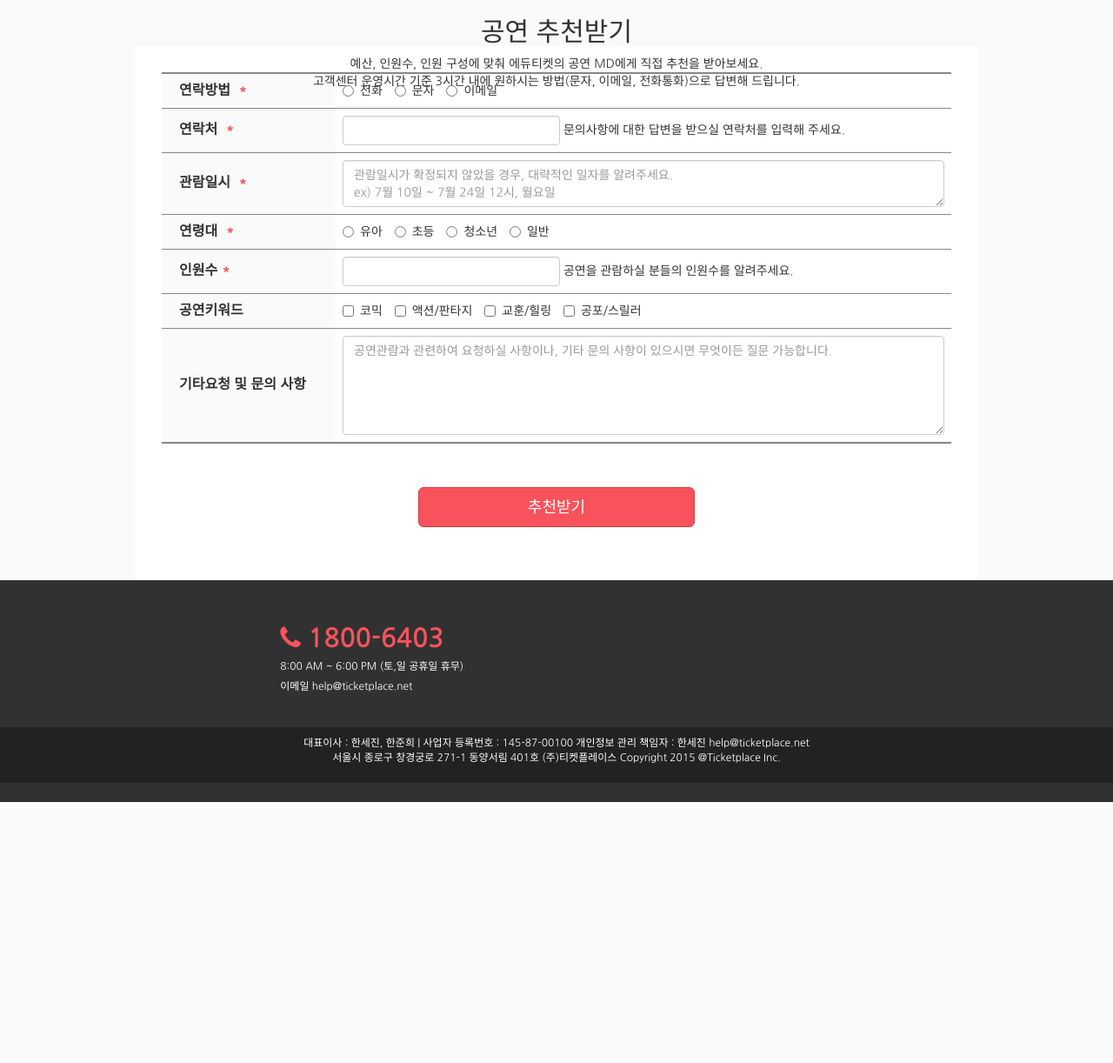
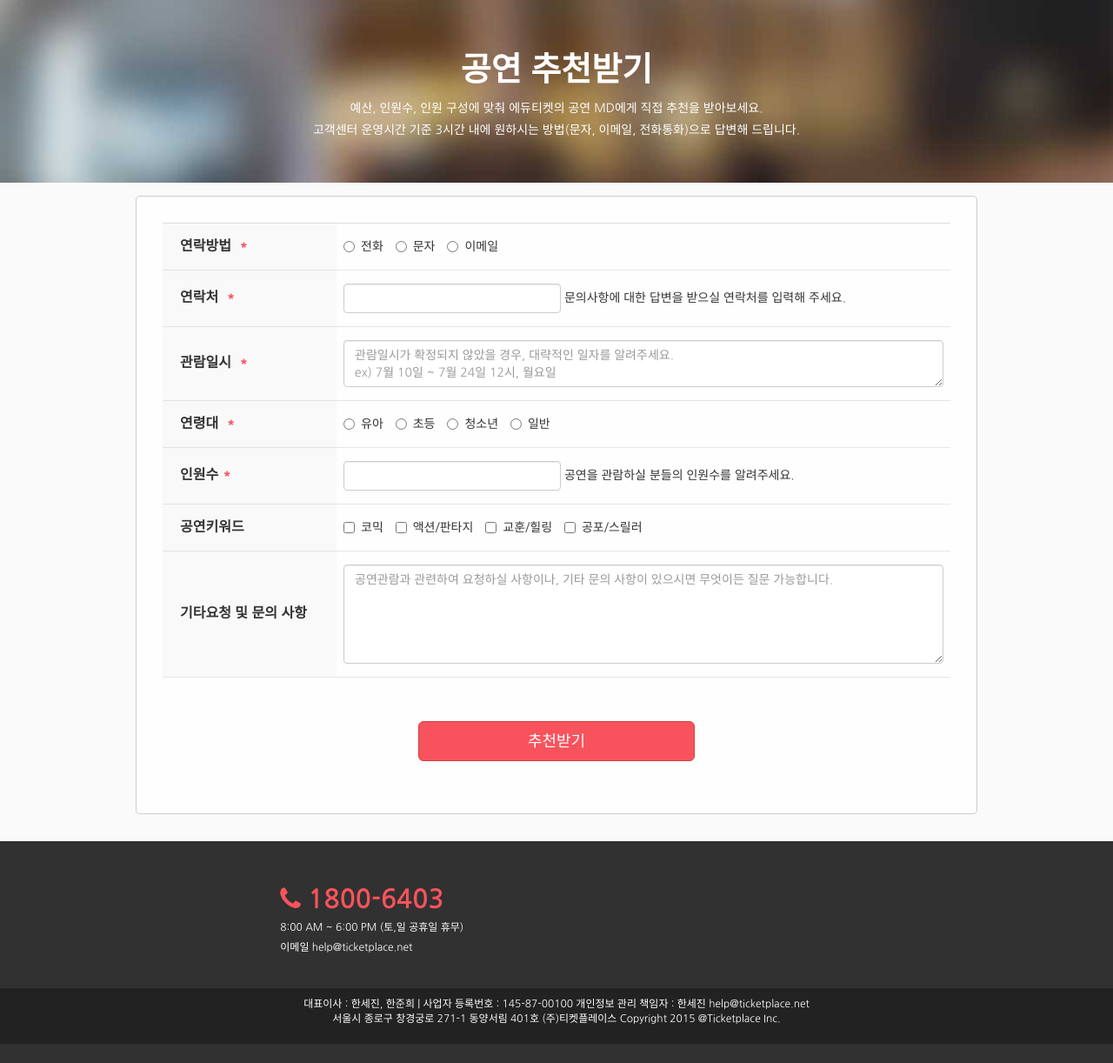
Before and after one commit to hamdoe/ticketplace, a Flask app: page /recommend/ in a window 1280 px wide. Shown: the part 65-1287 px from the top of the page at 87% size. Before the commit the page ends 987 px from the top, so only its background shows below. Run offline with Flask 2, Linux system fonts and the light colour scheme; some libraries are stand-ins or nearby versions.

Commit message:
Change email contents sent by /recommend and /reservation to be more readable. Fix css file image path

```diff
--- a/ticketplace/controllers/main.py
+++ b/ticketplace/controllers/main.py
@@ -2,6 +2,7 @@ from flask import Blueprint, current_app, redirect, render_template, request, ur
 from ticketplace.extensions import cache
 from ticketplace.models import Content, Tag
 from ticketplace.send_email import send_email
+from ticketplace.utils import construct_email_content_from_dict
 
 main = Blueprint('main', __name__)
 
@@ -49,7 +50,7 @@ def reservation(content_id):
         return redirect(url_for('main.index'))
     if request.method == 'POST':
         helpdesk_email = current_app.config.get('HELPDESK_EMAIL')
-        email_content = json.dumps(request.form, ensure_ascii=False)
+        email_content = construct_email_content_from_dict(request.form)
         send_email(helpdesk_email, '예약문의가 왔습니다.', email_content)
         return redirect(url_for('main.detail', content_id=content.id))
     return render_template('main/reservation.html', **locals())
@@ -91,6 +92,6 @@ def recommend():
     """공연 추천 페이지"""
     if request.method=="POST":
         helpdesk_email = current_app.config.get('HELPDESK_EMAIL')
-        email_content = json.dumps(request.form, ensure_ascii=False)
+        email_content = construct_email_content_from_dict(request.form)
         send_email(helpdesk_email, '공연추천해주세요~', email_content)
     return render_template('main/recommend.html', **locals())
--- a/ticketplace/static/css/style.css
+++ b/ticketplace/static/css/style.css
@@ -721,30 +822,43 @@ table.topinfo .tableinfo span {
 }
 
 .innerinfo {
-  background-color: #fff;
+    background-color: rgba(255, 255, 255, 0.8);
     padding: 30px;
     margin: 0;
     margin-top: -60px;
 }
+
 .innerinfo span {
     color: #f8535c;
     padding-left: 5px;
 }
+
+.innerinfo span.radioetc {
+    padding-left: 65px;
+    color: #000;
+}
+
 .innerinfo input[type="text"].form-control {
     width: 250px;
 }
+
 .innerinfo h3 {
     font-weight: bold;
     font-size: 24px;
     padding-top: 30px;
 }
+
 .innerinfo .innertable {
-  border-top: 2px #878787 solid;
-  border-bottom: 2px #878787 solid;
+    border-top: 1px rgba(135, 135, 135, 0.5) solid;
+    border-bottom: 1px rgba(135, 135, 135, 0.5) solid;
 }
+
 .innerinfo .innertable td {
-  border-bottom: 1px solid #878787;
+    border-bottom: 1px solid rgba(135, 135, 135, 0.2);
+    padding-top: 15px;
+    padding-bottom: 15px;
 }
+
 .innerinfo .innertable td:first-child {
     width: 200px;
     padding-left: 20px;
@@ -752,6 +866,19 @@ table.topinfo .tableinfo span {
     font-weight: bold;
     font-size: 16px;
     vertical-align: middle;
+}
+
+.innerinfo.recom {
+    margin-top: 15px;
+    margin-bottom: 30px;
+    border-width: 1px;
+    border-color: rgba(0, 0, 0, 0.2);
+    border-style: solid;
+    border-radius: 5px;
+}
+
+.innerinfo.recom h3 {
+    margin-top: -20px;
 }
 
 .btnblock {
@@ -839,8 +972,8 @@ a:hover.back-to-top {
     background-color: #000;
 }
 
-.howto1, .howto2, .howto3, .howto4, .howto5, .howto6 {
-  background-image: url(../imgs/howto1back.jpg);
+.howto1, .howto2, .howto3, .howto4, .howto5, .howto6, .reback {
+    background-image: url(/static/imgs/howto1back.jpg);
     background-repeat: no-repeat;
     background-size: cover;
     background-position: top center;
@@ -850,23 +983,28 @@ a:hover.back-to-top {
     color: #fff;
     line-height: 2em;
 }
-.howto1 img, .howto2 img, .howto3 img, .howto4 img, .howto5 img, .howto6 img {
+
+.howto1 img, .howto2 img, .howto3 img, .howto4 img, .howto5 img, .howto6 img, .reback img {
     margin-top: 40px;
 }
-.howto1 h1, .howto2 h1, .howto3 h1, .howto4 h1, .howto5 h1, .howto6 h1 {
+
+.howto1 h1, .howto2 h1, .howto3 h1, .howto4 h1, .howto5 h1, .howto6 h1, .reback h1 {
     font-weight: bold;
     font-size: 42px;
 }
-.howto1 h2, .howto2 h2, .howto3 h2, .howto4 h2, .howto5 h2, .howto6 h2 {
+
+.howto1 h2, .howto2 h2, .howto3 h2, .howto4 h2, .howto5 h2, .howto6 h2, .reback h2 {
     font-weight: bold;
     font-size: 38px;
     padding-bottom: 20px;
 }
-.howto1 h3, .howto2 h3, .howto3 h3, .howto4 h3, .howto5 h3, .howto6 h3 {
+
+.howto1 h3, .howto2 h3, .howto3 h3, .howto4 h3, .howto5 h3, .howto6 h3, .reback h3 {
     font-weight: bold;
     font-size: 24px;
 }
-.howto1 span, .howto2 span, .howto3 span, .howto4 span, .howto5 span, .howto6 span {
+
+.howto1 span, .howto2 span, .howto3 span, .howto4 span, .howto5 span, .howto6 span, .reback span {
     color: #f8535c;
 }
 
@@ -918,4 +1057,14 @@ a:hover.back-to-top {
     width: 900px;
 }
 
-/*# sourceMappingURL=style.css.map */
+.reback {
+    height: 210px;
+    padding-top: 40px;
+    background-image: url(/static/imgs/recommendback.jpg);
+    line-height: 1.8em;
+}
+
+.reback h2 {
+    padding-bottom: 10px;
+    margin-bottom: 0;
+}
--- a/ticketplace/static/scss/style.scss
+++ b/ticketplace/static/scss/style.scss
@@ -373,10 +462,17 @@ table.topinfo {
 }
 
 .innerinfo {
-  background-color:$white;
-  @include pmz(30px,0);
+  background-color: rgba($white, 0.8);
+  @include pmz(30px, 0);
   margin-top: -60px;
-  span { color:$educolor; padding-left:5px;}
+  span {
+    color: $educolor;
+    padding-left: 5px;
+    &.radioetc {
+      padding-left: 65px;
+      color: $black;
+    }
+  }
   input[type="text"].form-control {
     width: 250px;
   }
@@ -385,90 +481,132 @@ table.topinfo {
     padding-top: 30px;
   }
   .innertable {
-    @include btb(2px, $hashtag);
+    @include btb(1px, rgba($hashtag, .5));
     td {
-      border-bottom:1px solid $hashtag;
+      border-bottom: 1px solid rgba($hashtag, .2);
+      padding-top: 15px;
+      padding-bottom: 15px;
       &:first-child {
         // border-right:1px solid $hashtag;
         width: 200px;
-        padding-left:20px;
-        background-color:rgba($grey,0.1);
+        padding-left: 20px;
+        background-color: rgba($grey, 0.1);
         @include fontbold(16px);
         vertical-align: middle;
       }
+    }
+  }
+  &.recom {
+    margin-top: 15px;
+    margin-bottom: 30px;
+    @include bordersolid(1px, rgba($black, 0.2));
+    border-radius: 5px;
+    h3 {
+      margin-top: -20px;
     }
   }
 }
 
 .btnblock {
   width: 35%;
-  margin:50px auto 30px;
+  margin: 50px auto 30px;
 
 }
 
 @import "sidebar";
 @import "backto";
 
+.howto1 {
+  background: {
+    image: url(/static/imgs/howto1back.jpg);
+    repeat: no-repeat;
+    size: cover;
+    position: top center;
+  }
+  background-size: cover;
+  padding-top: 70px;
+  height: 400px;
+  color: $white;
+  img {
+    margin-top: 40px;
+  }
+  h1 {
+    @include fontbold(42px);
+  }
+  h2 {
+    @include fontbold(38px);
+    padding-bottom: 20px;
+  }
+  h3 {
+    @include fontbold(24px);
+  }
+  line-height: 2em;
+  span {
+    color: $educolor;
+  }
+}
 
-.howto1 {
-   background:{
-       image:url(../imgs/howto1back.jpg);
-       repeat:no-repeat;
-       size:cover;
-       position:top center;
-     }
-   background-size:cover;
-   padding-top: 70px;
-   height:400px;
-   color:$white;
-   img {margin-top: 40px;}
-   h1 { @include fontbold(42px);}
-   h2 { @include fontbold(38px); padding-bottom:20px;}
-   h3 { @include fontbold(24px); }
-   line-height: 2em;
-   span { color:$educolor;}
-}
 .howto2 {
   @extend .howto1;
-  background:none;
-  padding-top:40px;
+  background: none;
+  padding-top: 40px;
   height: 450px;
-  background-color:$howtoback;
-  img { margin-top:10px; margin-bottom:20px;}
+  background-color: $howtoback;
+  img {
+    margin-top: 10px;
+    margin-bottom: 20px;
+  }
 }
 
 .howto3 {
   @extend .howto1;
-  background-image:url(../imgs/howto3back.jpg);
+  background-image: url(/static/imgs/howto3back.jpg);
   height: 302px;
   padding-top: 70px;
-  img { margin-top:10px; margin-bottom:20px;}
+  img {
+    margin-top: 10px;
+    margin-bottom: 20px;
   }
+}
+
 .howto4 {
   @extend .howto1;
-  background:none;
-  background-color:$white;
-  color:$black;
-  padding-top:50px;
-  padding-bottom:50px;
+  background: none;
+  background-color: $white;
+  color: $black;
+  padding-top: 50px;
+  padding-bottom: 50px;
 }
 
 .howto5 {
   @extend .howto1;
   height: 560px;
-  background:url(../imgs/howto5back.jpg) no-repeat top center;
-  background-size:cover;
-  padding-top:100px;
+  background-image: url(/static/imgs/howto5back.jpg);
+  padding-top: 100px;
 }
 
 .howto6 {
   @extend .howto1;
   height: 500px;
-   background-image:none;
-   background-color:$howtoback;
-  padding-top:50px;
+  background-image: none;
+  background-color: $howtoback;
+  padding-top: 50px;
 }
+
 .howcenter {
-  margin-left:150px;
+  margin-left: 150px;
   width: 900px;
 }
+
+//recommend back image
+
+.reback {
+  @extend .howto1;
+  height: 210px;
+  padding-top: 40px;
+  background-image: url(/static/imgs/recommendback.jpg);
+  h2 {
+    padding-bottom: 10px;
+    margin-bottom: 0;
+  }
+  line-height: 1.8em;
--- a/ticketplace/templates/main/recommend.html
+++ b/ticketplace/templates/main/recommend.html
@@ -94,5 +94,5 @@ ex) 7월 10일 ~ 7월 24일 12시, 월요일
 {% endblock %}
 {% block script %}
   {{ super() }}
-  <script src="js/animatescroll.min.js"></script>
+  <script src="{{ url_for('static', filename='js/animatescroll.min.js') }}"></script>
 {% endblock %}
--- a/ticketplace/utils.py
+++ b/ticketplace/utils.py
@@ -7,3 +7,8 @@ def kst_now():
     """ Current datetime with timezone of KST """
     kst = datetime.timezone(datetime.timedelta(hours=9))  # Korea Standard Time
     return datetime.datetime.now(tz=kst)
+
+
+def construct_email_content_from_dict(d):
+    """Simple email format to display contents in dictionary"""
+    return '\n'.join('%s: %s' % (k, v) for k, v in d.items())
```
Also changed, not shown: other parts of ticketplace/static/css/style.css (+124 -16 lines), other parts of ticketplace/static/scss/style.scss (+213 -124 lines), ticketplace/templates/main/reservation.html (+12 -12 lines), ticketplace/static/imgs/recommendback.jpg (added). Lines whose indentation alone changed are shown as unchanged.
